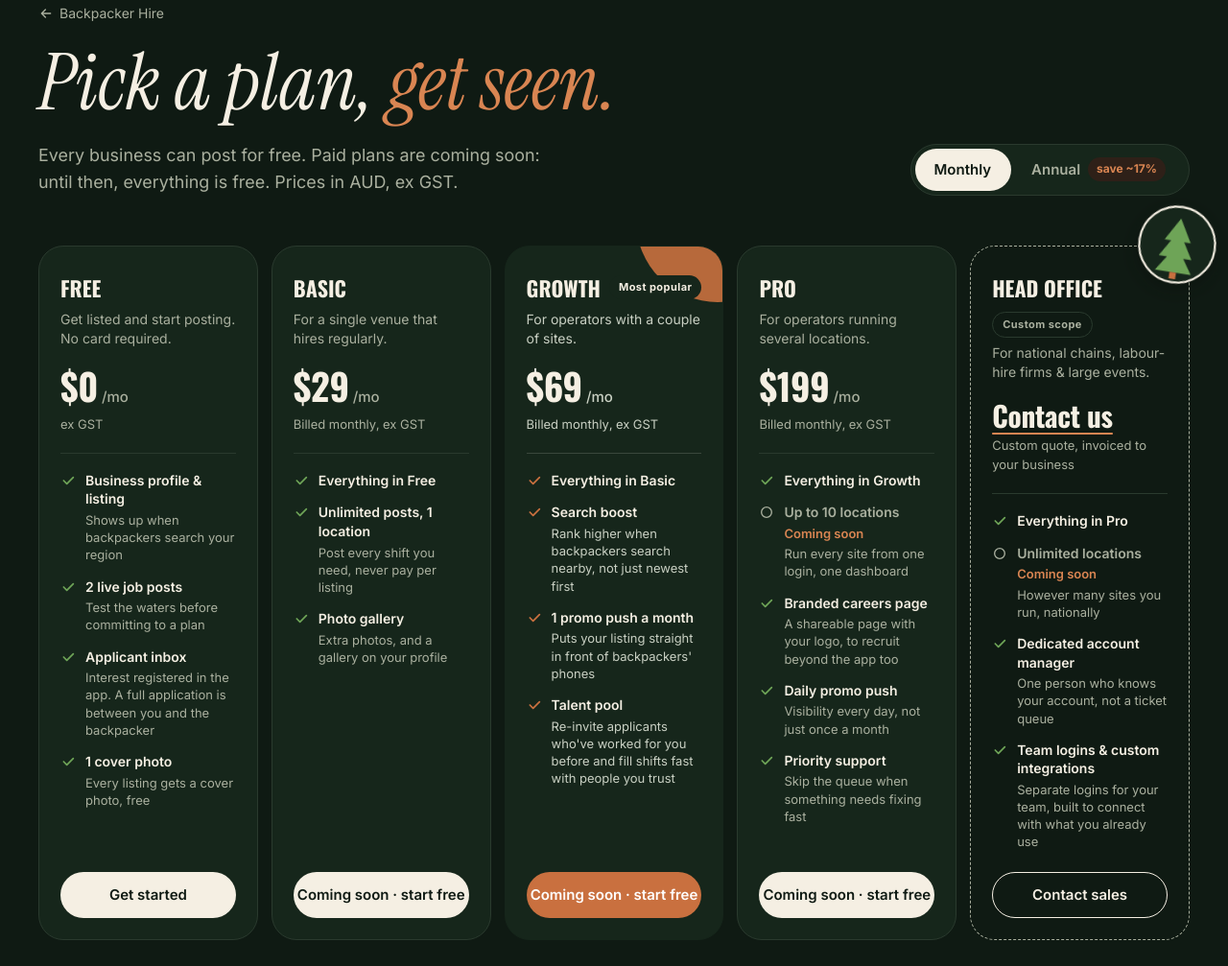
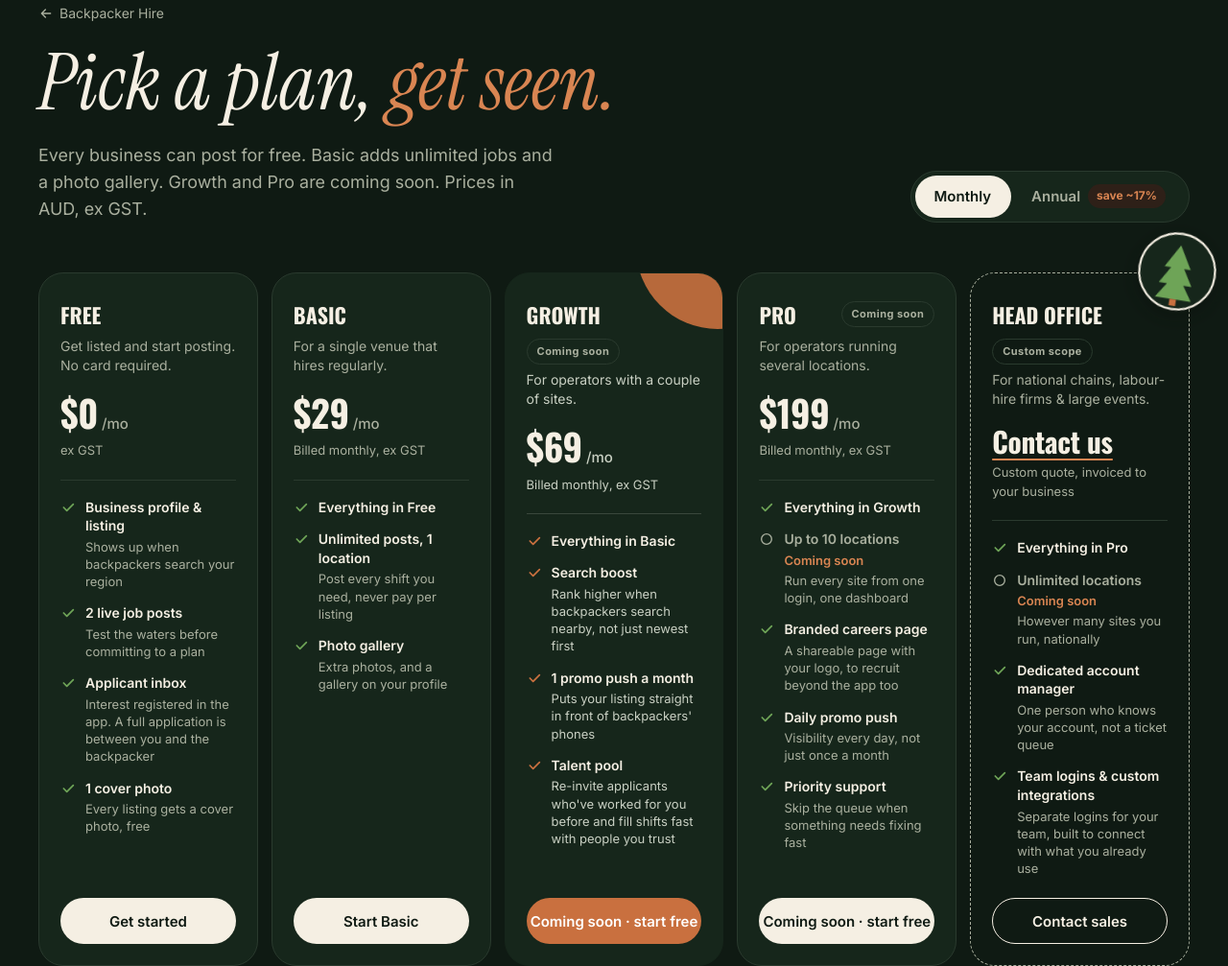
Before and after one commit to abackpacker2025/abackpackersdream-web_site, a plain HTML site: page pricing.html in a window 1280 px wide. Shown: the part 120-1127 px from the top of the page at 96% size. Drawn offline with nearby package versions, Linux system fonts and the light colour scheme.

Commit message:
Basic on sale: pricing, homepage and llms.txt (Growth and Pro coming soon) (#31)
Owner, 11 Nov 2026: paid plans on, Basic only (Web #89). pricing.html: Basic's 'Start Basic'
is back; Growth and Pro carry a 'Coming soon' chip and button; the lede says so. Homepage
Hire hero: 'Post up to 2 jobs at a time for free.' (the Free plan). llms.txt: Free (up to 2
live jobs) and Basic (A$29 a month ex GST); Growth and Pro coming soon.

Legal pages: checked, no change (Terms cover plans bought through Stripe or the stores).


Claude-Session: https://claude.ai/code/session_0144ER37X4GQbs2J6UxWwZ9t

Co-authored-by: Claude <noreply@anthropic.com>

```diff
--- a/pricing.html
+++ b/pricing.html
@@ -344,7 +344,7 @@
           Backpacker Hire
         </a>
         <h1>Pick a plan, <span class="warm">get seen.</span></h1>
-        <p class="lede">Every business can post for free. Paid plans are coming soon: until then, everything is free. Prices in AUD, ex GST.</p>
+        <p class="lede">Every business can post for free. Basic adds unlimited jobs and a photo gallery. Growth and Pro are coming soon. Prices in AUD, ex GST.</p>
       </div>
       <div class="head-side">
         <div class="billing-toggle" id="billingToggle" role="group" aria-label="Billing period">
@@ -385,11 +385,11 @@
             <li><svg width="16" height="16" viewBox="0 0 24 24" fill="none" stroke="currentColor" stroke-width="2.6" stroke-linecap="round" stroke-linejoin="round" aria-hidden="true"><path d="m5 12 5 5L20 7"/></svg><span><span class="feat-name">Unlimited posts, 1 location</span><span class="feat-sub">Post every shift you need, never pay per listing</span></span></li>
             <li><svg width="16" height="16" viewBox="0 0 24 24" fill="none" stroke="currentColor" stroke-width="2.6" stroke-linecap="round" stroke-linejoin="round" aria-hidden="true"><path d="m5 12 5 5L20 7"/></svg><span><span class="feat-name">Photo gallery</span><span class="feat-sub">Extra photos, and a gallery on your profile</span></span></li>
           </ul>
-          <a class="btn btn-plan" href="https://api.abackpackersdream.com.au/business/signup" aria-label="Basic plan coming soon. Sign up free for now">Coming soon · start free</a>
+          <a class="btn btn-plan" data-plan="basic" href="https://api.abackpackersdream.com.au/business/signup?plan=basic&amp;interval=monthly" aria-label="Basic plan, sign up, billed monthly">Start Basic</a>
         </article>
 
         <article class="plan featured">
-          <div class="plan-top"><h2 class="plan-name">Growth</h2><span class="chip popular">Most popular</span></div>
+          <div class="plan-top"><h2 class="plan-name">Growth</h2><span class="chip scope">Coming soon</span></div>
           <p class="plan-desc">For operators with a couple of sites.</p>
           <div class="plan-price" id="price-growth" data-monthly="69" data-annual-month="58"><span class="amt num">$69</span><span class="per">/mo</span></div>
           <div class="plan-sub num" id="sub-growth" data-sub-monthly="Billed monthly, ex GST" data-sub-annual="$690 billed yearly, ex GST">Billed monthly, ex GST</div>
@@ -403,7 +403,7 @@
         </article>
 
         <article class="plan">
-          <div class="plan-top"><h2 class="plan-name">Pro</h2></div>
+          <div class="plan-top"><h2 class="plan-name">Pro</h2><span class="chip scope">Coming soon</span></div>
           <p class="plan-desc">For operators running several locations.</p>
           <div class="plan-price" id="price-pro" data-monthly="199" data-annual-month="166"><span class="amt num">$199</span><span class="per">/mo</span></div>
           <div class="plan-sub num" id="sub-pro" data-sub-monthly="Billed monthly, ex GST" data-sub-annual="$1,990 billed yearly, ex GST">Billed monthly, ex GST</div>
```
Also changed, not shown: index.html (+1 -1 lines), llms.txt.
